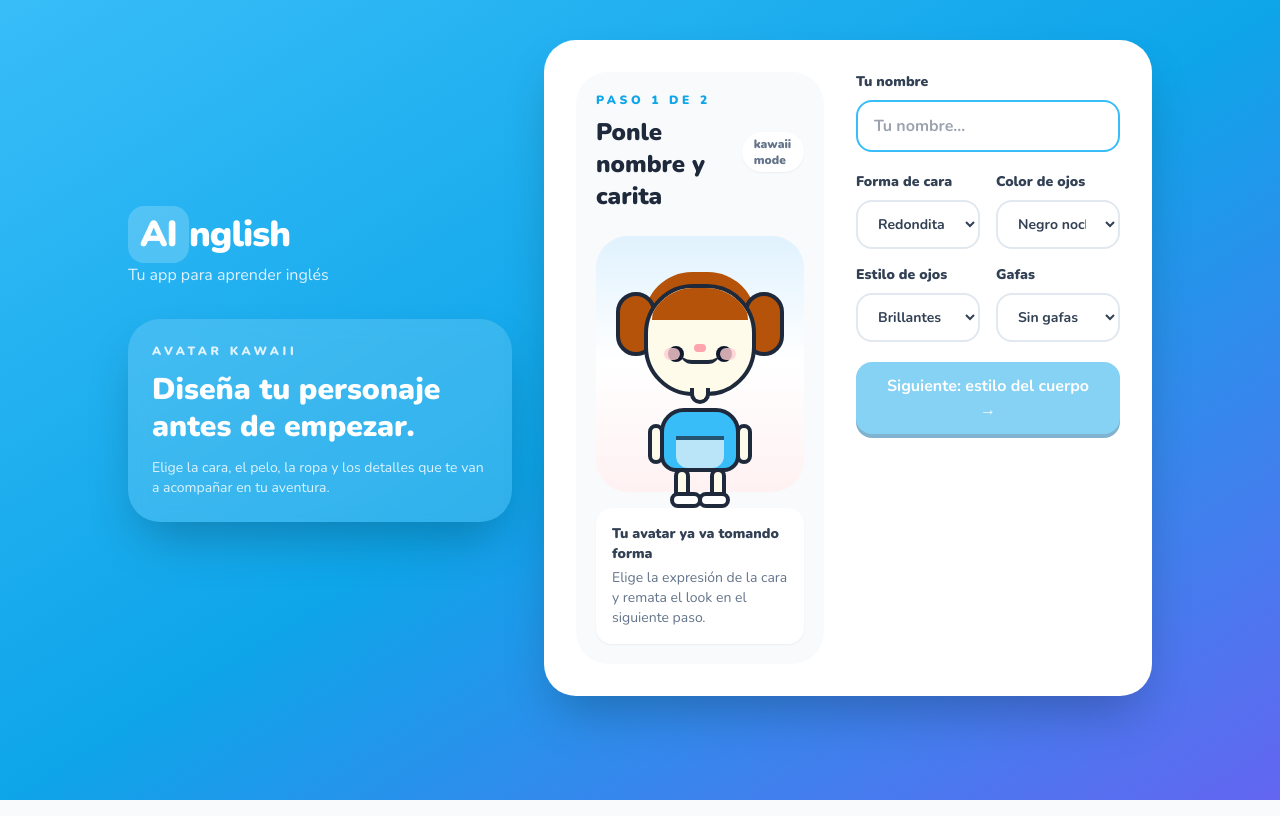
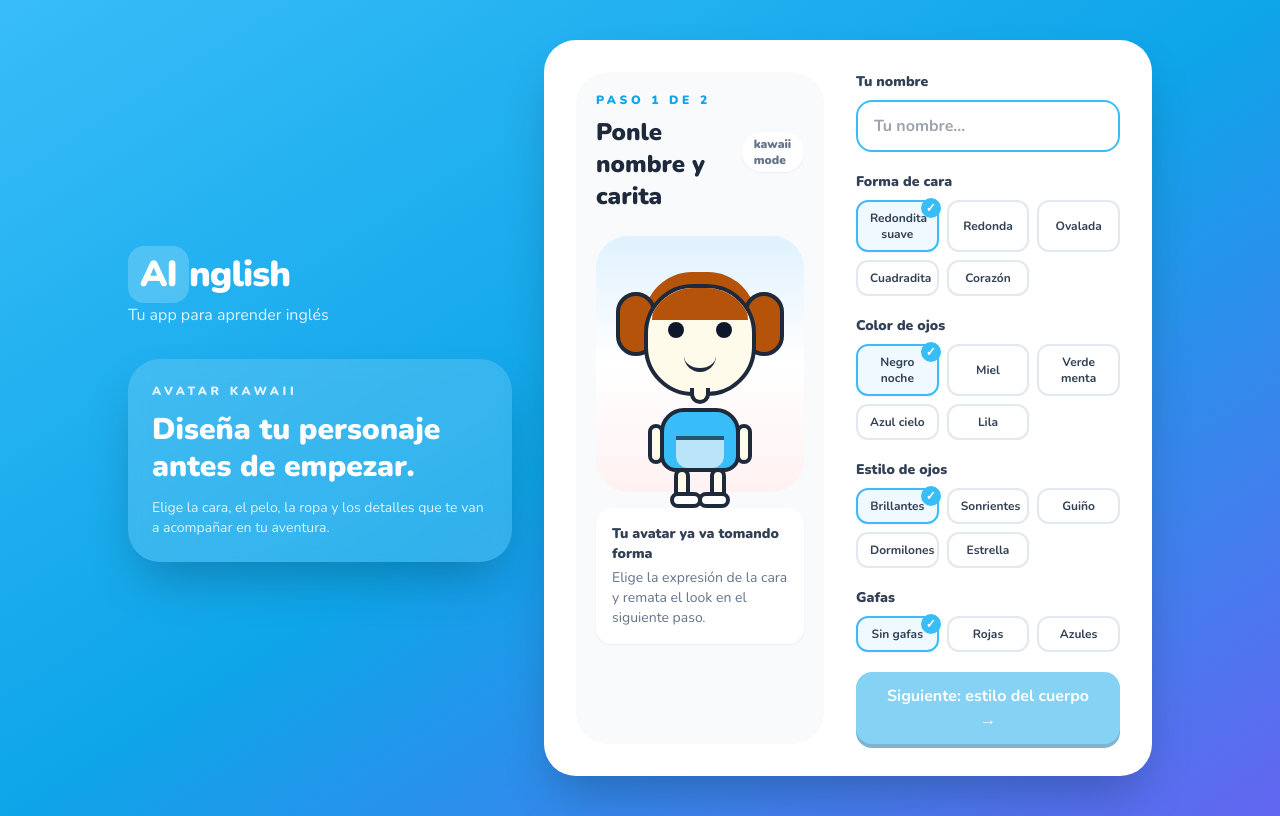
Before and after one commit to jonatancheca/ainglish, a Nuxt app: page /onboarding in a window 1280 px wide. Built offline with nearby package versions, Linux system fonts and the light colour scheme.

Commit message:
mejoras aspecto

```diff
--- /dev/null
+++ b/components/AvatarOptionGroup.vue
@@ -0,0 +1,44 @@
+<template>
+  <div class="space-y-2">
+    <label class="block text-sm font-black text-slate-700">{{ label }}</label>
+    <div class="grid grid-cols-2 gap-2 sm:grid-cols-3">
+      <button
+        v-for="option in options"
+        :key="option.value"
+        type="button"
+        @click="$emit('update:modelValue', option.value)"
+        :class="[
+          'relative rounded-xl px-3 py-2 text-xs font-bold text-slate-700 transition-all border-2',
+          modelValue === option.value
+            ? 'border-sky-400 bg-sky-50 text-sky-600 shadow-sm'
+            : 'border-slate-200 bg-white hover:border-slate-300 hover:bg-slate-50'
+        ]"
+      >
+        {{ option.label }}
+        <span
+          v-if="modelValue === option.value"
+          class="absolute -right-1 -top-1 flex h-5 w-5 items-center justify-center rounded-full bg-sky-400 text-white text-xs"
+        >
+          ✓
+        </span>
+      </button>
+    </div>
+  </div>
+</template>
+
+<script setup lang="ts">
+interface Option {
+  value: string
+  label: string
+}
+
+defineProps<{
+  label: string
+  options: Option[]
+  modelValue: string
+}>()
+
+defineEmits<{
+  'update:modelValue': [value: string]
+}>()
+</script>
--- a/components/KawaiiAvatar.vue
+++ b/components/KawaiiAvatar.vue
@@ -42,7 +42,7 @@
           :class="hairFrontClass"
         ></div>
 
-        <div class="absolute left-1/2 top-14 flex -translate-x-1/2 gap-7">
+        <div class="absolute left-1/2 top-8 flex -translate-x-1/2 gap-7">
           <div class="relative flex h-5 w-5 items-center justify-center">
             <span :class="eyeBaseClass"></span>
             <span
@@ -79,6 +79,8 @@
           </div>
         </div>
 
+        <div class="absolute left-1/2 top-16 h-5 w-8 -translate-x-1/2 rounded-b-full border-b-4 border-slate-800"></div>
+
         <div
           v-if="avatar.glasses !== 'none'"
           class="absolute left-1/2 top-[3.35rem] flex -translate-x-1/2 items-center gap-1"
@@ -89,10 +91,7 @@
           <span class="h-6 w-6 rounded-full border-[3px]"></span>
         </div>
 
-        <div class="absolute bottom-10 left-1/2 h-2 w-3 -translate-x-1/2 rounded-full bg-rose-300"></div>
-        <div class="absolute bottom-7 left-1/2 h-3 w-10 -translate-x-1/2 rounded-b-full border-b-4 border-slate-800"></div>
-        <div class="absolute bottom-8 left-4 h-3 w-4 rounded-full bg-rose-200 opacity-80"></div>
-        <div class="absolute bottom-8 right-4 h-3 w-4 rounded-full bg-rose-200 opacity-80"></div>
+
       </div>
 
       <div class="relative -mt-2 flex flex-col items-center">
@@ -154,11 +153,11 @@ const sizeClasses = {
 } as const
 
 const hairPalette = {
-  'twin-tails': 'bg-amber-700',
-  bob: 'bg-orange-700',
-  bangs: 'bg-stone-800',
-  bun: 'bg-rose-700',
-  bald: 'bg-transparent border-transparent',
+  amber: 'bg-amber-700',
+  orange: 'bg-orange-700',
+  stone: 'bg-stone-800',
+  rose: 'bg-rose-700',
+  teal: 'bg-teal-600',
 } as const
 
 const eyePalette = {
@@ -191,7 +190,7 @@ const showTwinTails = computed(() => props.avatar.hair === 'twin-tails')
 const showBun = computed(() => props.avatar.hair === 'bun')
 const showBangs = computed(() => props.avatar.hair === 'bangs')
 
-const hairColorClass = computed(() => hairPalette[props.avatar.hair])
+const hairColorClass = computed(() => hairPalette[props.avatar.hairColor])
 const hairBackClass = computed(() => {
   if (props.avatar.hair === 'bald') return 'h-0 w-0'
   return `h-24 w-28 ${hairColorClass.value}`
--- a/data/avatar-options.ts
+++ b/data/avatar-options.ts
@@ -3,6 +3,7 @@ export type EyeColor = 'midnight' | 'hazel' | 'emerald' | 'sky' | 'violet'
 export type EyeStyle = 'sparkle' | 'happy' | 'wink' | 'sleepy' | 'starry'
 export type GlassesStyle = 'none' | 'red' | 'blue'
 export type HairStyle = 'twin-tails' | 'bob' | 'bangs' | 'bun' | 'bald'
+export type HairColor = 'amber' | 'orange' | 'stone' | 'rose' | 'teal'
 export type OutfitStyle = 'tee-pants' | 'long-dress' | 'tee-skirt' | 'tee-jeans' | 'hoodie-shorts'
 export type ShoesStyle = 'sneakers' | 'boots' | 'sandals' | 'mary-janes' | 'rollers'
 
@@ -12,6 +13,7 @@ export interface CharacterAvatar {
   eyeStyle: EyeStyle
   glasses: GlassesStyle
   hair: HairStyle
+  hairColor: HairColor
   outfit: OutfitStyle
   shoes: ShoesStyle
 }
@@ -59,6 +61,14 @@ export const HAIR_OPTIONS: AvatarOption<HairStyle>[] = [
   { value: 'bald', label: 'Sin pelo' },
 ]
 
+export const HAIR_COLOR_OPTIONS: AvatarOption<HairColor>[] = [
+  { value: 'amber', label: 'Castaño' },
+  { value: 'orange', label: 'Naranja' },
+  { value: 'stone', label: 'Negro' },
+  { value: 'rose', label: 'Rosado' },
+  { value: 'teal', label: 'Turquesa' },
+]
+
 export const OUTFIT_OPTIONS: AvatarOption<OutfitStyle>[] = [
   { value: 'tee-pants', label: 'Camiseta y pantalón' },
   { value: 'long-dress', label: 'Vestido largo' },
@@ -82,6 +92,7 @@ export function createDefaultAvatar(): CharacterAvatar {
     eyeStyle: 'sparkle',
     glasses: 'none',
     hair: 'twin-tails',
+    hairColor: 'amber',
     outfit: 'tee-pants',
     shoes: 'sneakers',
   }
--- a/pages/onboarding.vue
+++ b/pages/onboarding.vue
@@ -76,68 +76,33 @@
                   />
                 </div>
 
-                <div class="grid gap-4 sm:grid-cols-2">
-                  <div>
-                    <label class="mb-2 block text-sm font-black text-slate-700">Forma de cara</label>
-                    <select
-                      v-model="avatarDraft.faceShape"
-                      class="selector"
-                    >
-                      <option
-                        v-for="option in FACE_SHAPE_OPTIONS"
-                        :key="option.value"
-                        :value="option.value"
-                      >
-                        {{ option.label }}
-                      </option>
-                    </select>
-                  </div>
-                  <div>
-                    <label class="mb-2 block text-sm font-black text-slate-700">Color de ojos</label>
-                    <select
-                      v-model="avatarDraft.eyeColor"
-                      class="selector"
-                    >
-                      <option
-                        v-for="option in EYE_COLOR_OPTIONS"
-                        :key="option.value"
-                        :value="option.value"
-                      >
-                        {{ option.label }}
-                      </option>
-                    </select>
-                  </div>
-                  <div>
-                    <label class="mb-2 block text-sm font-black text-slate-700">Estilo de ojos</label>
-                    <select
-                      v-model="avatarDraft.eyeStyle"
-                      class="selector"
-                    >
-                      <option
-                        v-for="option in EYE_STYLE_OPTIONS"
-                        :key="option.value"
-                        :value="option.value"
-                      >
-                        {{ option.label }}
-                      </option>
-                    </select>
-                  </div>
-                  <div>
-                    <label class="mb-2 block text-sm font-black text-slate-700">Gafas</label>
-                    <select
-                      v-model="avatarDraft.glasses"
-                      class="selector"
-                    >
-                      <option
-                        v-for="option in GLASSES_OPTIONS"
-                        :key="option.value"
-                        :value="option.value"
-                      >
-                        {{ option.label }}
-                      </option>
-                    </select>
-                  </div>
-                </div>
+                <AvatarOptionGroup
+                  label="Forma de cara"
+                  :options="FACE_SHAPE_OPTIONS"
+                  :model-value="avatarDraft.faceShape"
+                  @update:model-value="avatarDraft.faceShape = $event"
+                />
+
+                <AvatarOptionGroup
+                  label="Color de ojos"
+                  :options="EYE_COLOR_OPTIONS"
+                  :model-value="avatarDraft.eyeColor"
+                  @update:model-value="avatarDraft.eyeColor = $event"
+                />
+
+                <AvatarOptionGroup
+                  label="Estilo de ojos"
+                  :options="EYE_STYLE_OPTIONS"
+                  :model-value="avatarDraft.eyeStyle"
+                  @update:model-value="avatarDraft.eyeStyle = $event"
+                />
+
+                <AvatarOptionGroup
+                  label="Gafas"
+                  :options="GLASSES_OPTIONS"
+                  :model-value="avatarDraft.glasses"
+                  @update:model-value="avatarDraft.glasses = $event"
+                />
 
                 <button
                   type="submit"
@@ -149,53 +114,33 @@
               </template>
 
               <template v-else>
-                <div class="grid gap-4 sm:grid-cols-2">
-                  <div>
-                    <label class="mb-2 block text-sm font-black text-slate-700">Pelo</label>
-                    <select
-                      v-model="avatarDraft.hair"
-                      class="selector"
-                    >
-                      <option
-                        v-for="option in HAIR_OPTIONS"
-                        :key="option.value"
-                        :value="option.value"
-                      >
-                        {{ option.label }}
-                      </option>
-                    </select>
-                  </div>
-                  <div>
-                    <label class="mb-2 block text-sm font-black text-slate-700">Ropa</label>
-                    <select
-                      v-model="avatarDraft.outfit"
-                      class="selector"
-                    >
-                      <option
-                        v-for="option in OUTFIT_OPTIONS"
-                        :key="option.value"
-                        :value="option.value"
-                      >
-                        {{ option.label }}
-                      </option>
-                    </select>
-                  </div>
-                  <div>
-                    <label class="mb-2 block text-sm font-black text-slate-700">Zapatos</label>
-                    <select
-                      v-model="avatarDraft.shoes"
-                      class="selector"
-                    >
-                      <option
-                        v-for="option in SHOES_OPTIONS"
-                        :key="option.value"
-                        :value="option.value"
-                      >
-                        {{ option.label }}
-                      </option>
-                    </select>
-                  </div>
-                </div>
+                <AvatarOptionGroup
+                  label="Pelo"
+                  :options="HAIR_OPTIONS"
+                  :model-value="avatarDraft.hair"
+                  @update:model-value="avatarDraft.hair = $event"
+                />
+
+                <AvatarOptionGroup
+                  label="Color de pelo"
+                  :options="HAIR_COLOR_OPTIONS"
+                  :model-value="avatarDraft.hairColor"
+                  @update:model-value="avatarDraft.hairColor = $event"
+                />
+
+                <AvatarOptionGroup
+                  label="Ropa"
+                  :options="OUTFIT_OPTIONS"
+                  :model-value="avatarDraft.outfit"
+                  @update:model-value="avatarDraft.outfit = $event"
+                />
+
+                <AvatarOptionGroup
+                  label="Zapatos"
+                  :options="SHOES_OPTIONS"
+                  :model-value="avatarDraft.shoes"
+                  @update:model-value="avatarDraft.shoes = $event"
+                />
 
                 <div class="rounded-2xl bg-slate-50 p-4 text-sm text-slate-500">
                   Tu personaje se guardará con tu perfil y aparecerá en inicio y en la ficha de usuario.
@@ -233,6 +178,7 @@ import {
   FACE_SHAPE_OPTIONS,
   GLASSES_OPTIONS,
   HAIR_OPTIONS,
+  HAIR_COLOR_OPTIONS,
   OUTFIT_OPTIONS,
   SHOES_OPTIONS,
   type CharacterAvatar,
@@ -272,9 +218,3 @@ function submitStep() {
   router.push('/')
 }
 </script>
-
-<style scoped>
-.selector {
-  @apply w-full rounded-2xl border-2 border-slate-200 bg-white px-4 py-3 text-sm font-bold text-slate-700 outline-none transition-colors focus:border-sky-400;
-}
-</style>
```
